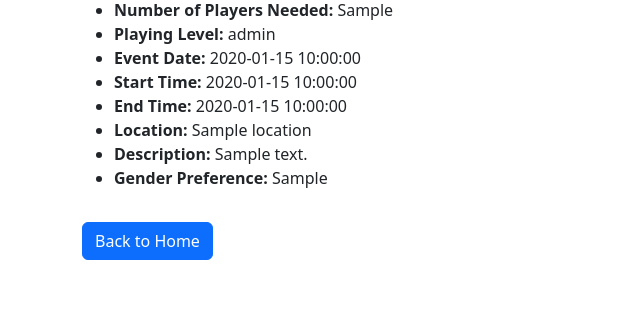
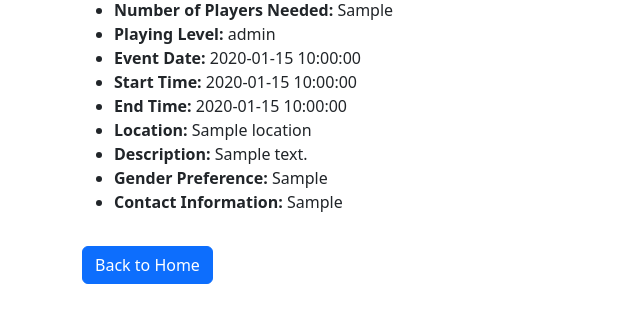
Before and after one commit to DeclanB1/Agile-Web-Development, a Flask app: template src/templates/event_posted_successfully.html in a window 1280 px wide. Shown: the part 254-577 px from the top of the page, without its empty margins (0-640 px from the left). Run offline with Flask 3, Linux system fonts and the light colour scheme; the template is opened without the code that fills it: most values are stand-ins (such as "Sample title", 1, 10 or a date in 2020); some libraries are stand-ins or nearby versions.

Commit message:
add contact information to post event successfully

```diff
--- a/src/templates/event_posted_successfully.html
+++ b/src/templates/event_posted_successfully.html
@@ -15,6 +15,7 @@
         <li><strong>Location:</strong> {{ event.location }}</li>
         <li><strong>Description:</strong> {{ event.description }}</li>
         <li><strong>Gender Preference:</strong> {{ event.gender_preference }}</li>
+        <li><strong>Contact Information:</strong> {{ event.contact_information }}</li>
     </ul>
 
     <a href="{{ url_for('dashboard') }}" class="btn btn-primary mt-3">Back to Home</a>
```
